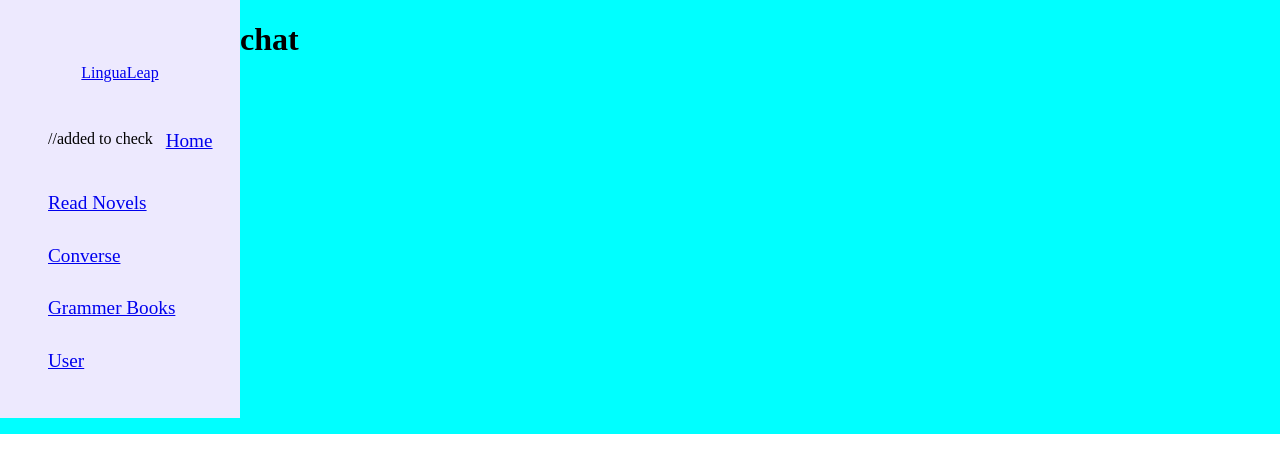
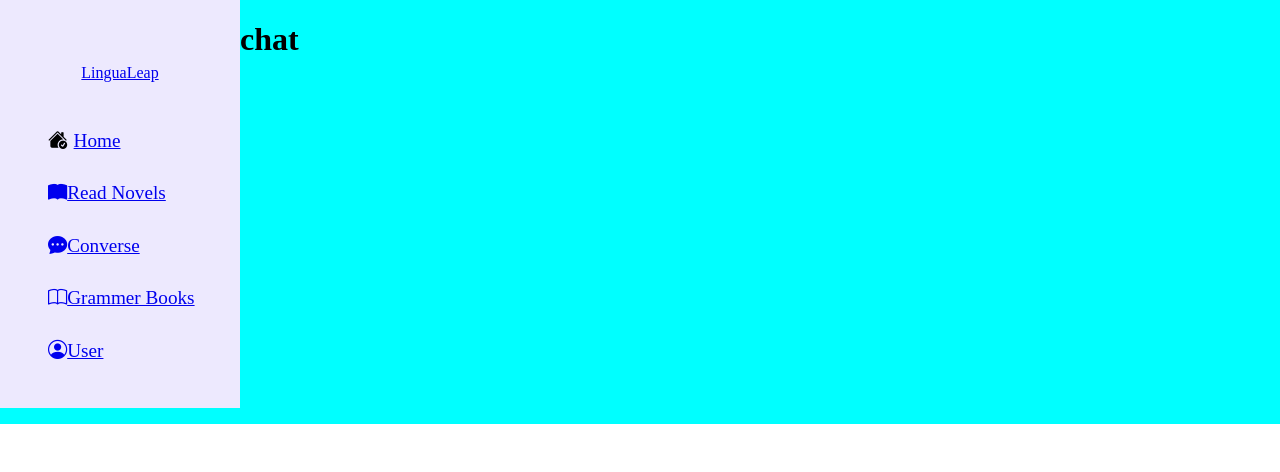
Before and after one commit to neelamraikwar9/Ai-Eng-App, a React (Vite) app: page /chat in a window 1280 px wide. Shown: the top 472 px of the page. Built offline with nearby package versions, Linux system fonts and the light colour scheme.

Commit message:
chore: modified Navbar file

```diff
--- a/src/App.jsx
+++ b/src/App.jsx
@@ -4,6 +4,8 @@ import Register from "./pages/register";
 import Chat from './pages/chat';
 import { AuthProvider } from "./context/AuthContext";
 import { ToastContainer } from "react-toastify";
+import "bootstrap-icons/font/bootstrap-icons.css";
+
 
 
 function App(){
--- a/src/components/Navbar.jsx
+++ b/src/components/Navbar.jsx
@@ -14,14 +14,9 @@ function Navbar() {
 
           <ul className="listStyl">
             <li className="navItem">
-              //added to check
               <i
-                className="bi bi-telephone-fill hoverStyl"
-                style={{
-                  padding: "0",
-                  marginTop: "2rem",
-                  color: "greenyellow",
-                }}
+                class="bi bi-house-check-fill"
+                style={{ fontSize: "1.2rem" }}
               ></i>
               <NavLink to="/dashboard" className="navText">
                 Home
@@ -30,27 +25,28 @@ function Navbar() {
 
             <li className="navItem">
               <NavLink to="/project" className="navText">
+                <i class="bi bi-book-fill"></i>
                 Read Novels
               </NavLink>
             </li>
 
             <li className="navItem">
               <NavLink to="/team" className="navText">
+                <i class="bi bi-chat-dots-fill"></i>
                 Converse
               </NavLink>
             </li>
 
             <li className="navItem">
-
               <NavLink to="/report" className="navText">
+                <i class="bi bi-book"></i>
                 Grammer Books
               </NavLink>
             </li>
 
             <li className="navItem">
-
-
               <NavLink to="/setting" className="navText">
+                <i class="bi bi-person-circle"></i>
                 User
               </NavLink>
             </li>
--- a/src/main.jsx
+++ b/src/main.jsx
@@ -3,6 +3,7 @@ import { createRoot } from 'react-dom/client'
 import './index.css'
 import { BrowserRouter } from 'react-router-dom'
 import App from './App.jsx'
+// import "bootstrap-icons/font/bootstrap-icons.css";
 
 
 createRoot(document.getElementById("root")).render(
```
